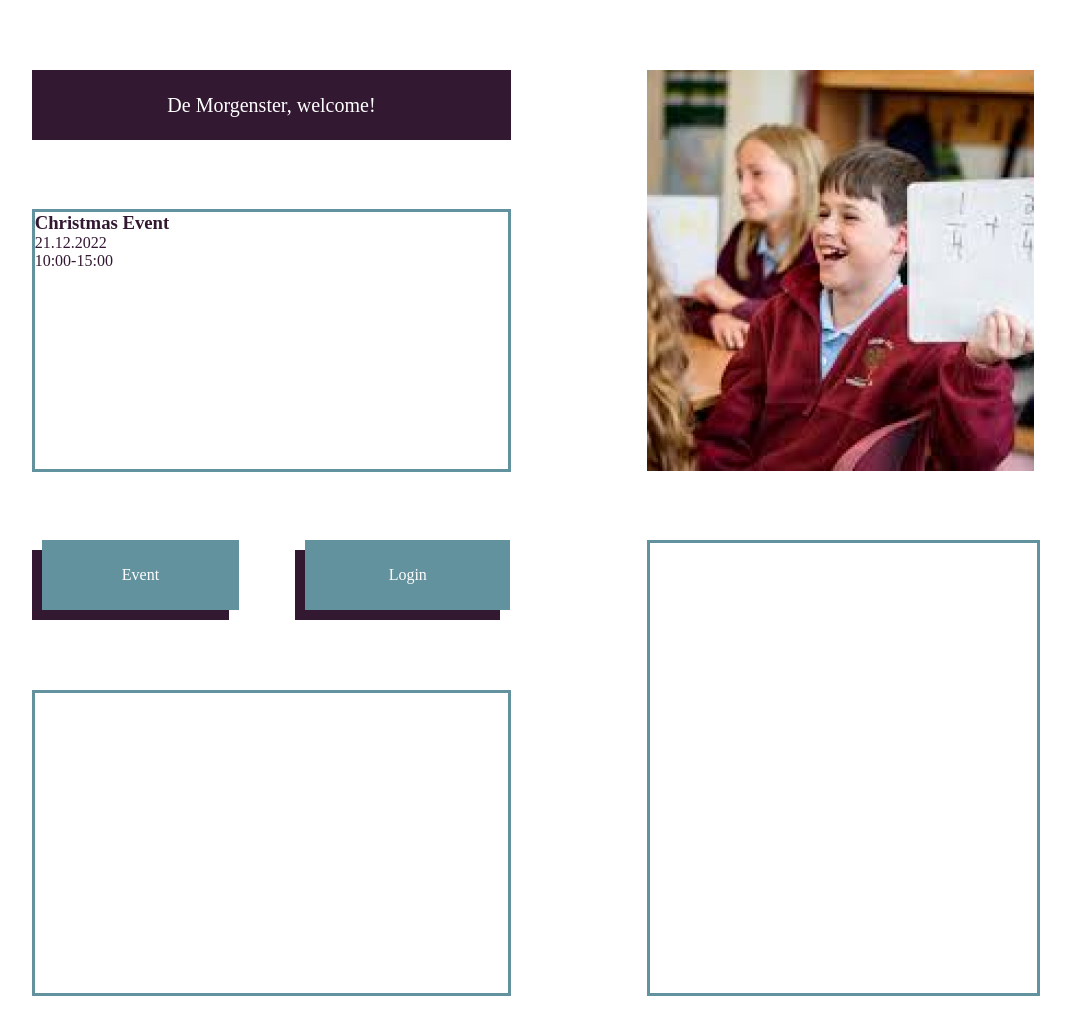
After one commit to gtomkiel/GroupB-term2, a PHP site: page /homepage.php in a window 1280 px wide. The commit adds this page. Shown: the whole page, without its empty margins (104-1175 px from the left). Run offline with PHP 8.4, Linux system fonts and the light colour scheme.

Commit message:
Code for the Homepage

```diff
--- /dev/null
+++ b/app/public/homepage.php
@@ -0,0 +1,41 @@
+<!DOCTYPE html>
+<html lang="en">
+<head>
+	<meta charset="UTF-8">
+	<meta http-equiv="X-UA-Compatible" content="IE=edge">
+	<meta name="viewport" content="width=device-width, initial-scale=1.0">
+	<link rel="stylesheet" type="text/css" href="styles/style.css">
+	<title>Homepage</title>
+</head>
+<body id="gridContainer">
+	<div id="main">
+		<div  class="christmasContainer">
+			<div class="welcomeBox">De Morgenster,  welcome!</div>
+			<div class="christmas">
+				<h3>Christmas Event</h3>
+				<p> 21.12.2022</p>
+				<p>10:00-15:00</p>
+			</div>
+		</div>
+		<div class="schoolKid">
+			<img class="img" src="img/school 1.png" alt="Boy in class">
+		</div>
+		<div class="eventBox">
+			<a href="#" class="event">
+				<div>
+					Event
+				</div>
+			</a>
+			<a href="#" class="login">
+				<div>
+					Login
+				</div>
+			</a>
+			<div class="placeHolder">
+			</div>
+		</div>
+		<div class="emptyBox">
+		</div>
+   </div>
+</body>
+</html>
--- a/app/public/styles/style.css
+++ b/app/public/styles/style.css
@@ -3,6 +3,112 @@
    padding: 0;
 }
 
+.welcomeBox{
+   display: grid;
+   background-color: #331832;
+   color: #FFFFFF;
+   justify-content: center;
+   align-items: center;
+   height: 70px;
+   font-size: 20px;
+}
+
+.schoolKid{
+   grid-row: 2;
+   grid-column: 5/6;
+}
+
+.christmasContainer{
+   display: grid;
+   grid-column: 2/4;
+   grid-row: 2;
+   height: 30px;
+}
+
+.christmas{
+   color: #331832;
+   border-style: solid;
+   border-color: #62929E;
+   margin-top: 20px;
+   height: 257px;
+}
+
+.event{
+   display: grid;
+   grid-column: 1/3;
+   grid-row: 1;
+   background-color: #62929E;
+   color: #FFFFFF;
+   box-shadow: -10px 10px #331832;
+   margin-bottom: 20px;
+   width: 75%;
+   height: 70px;
+   align-items: center;
+   justify-content: center;
+   margin-left: 10px;
+}
+
+.login{
+   display: grid;
+   grid-column: 3/5;
+   grid-row: 1;
+   background-color: #62929E;
+   color: #FFFFFF;
+   box-shadow: -10px 10px #331832;
+   margin-right: -80px;
+   margin-bottom: 60px;
+   width: 95%;
+   height: 70px;
+   align-items: center;
+   justify-content: center;
+   margin-left: 10px;
+}
+
+.emptyBox{
+   display: grid;
+   grid-row: 3;
+   grid-column: 5/6;
+   border: solid #62929E ;
+	width: 387.44px;
+}
+
+.eventBox{
+   display: grid;
+   grid-column: 2/4;
+   grid-row: 3;
+   height: 30px;
+}
+
+.placeHolder{
+	color: #331832;
+   border-style: solid;
+   border-color: #62929E;
+   margin-top: 20px;
+	grid-row: 2;
+	grid-column: 1/5;
+	height: 300px;
+}
+
+.img{
+   max-width: 100%;
+   height: 89%;
+}
+
+a{
+	text-decoration: none;
+}
+
+#main{
+   grid-template-rows: repeat(2,1fr);
+   display: grid;
+   grid-column: 1/7;
+   margin-top: -400px;
+}
+
+#main > div{
+	height: 450px;
+   margin-bottom: 20px;
+}
 #gridContainer{
    grid-template-columns: repeat(6,1fr);
    display: grid;
```
Also changed, not shown: app/public/img/school 1.png (added).
